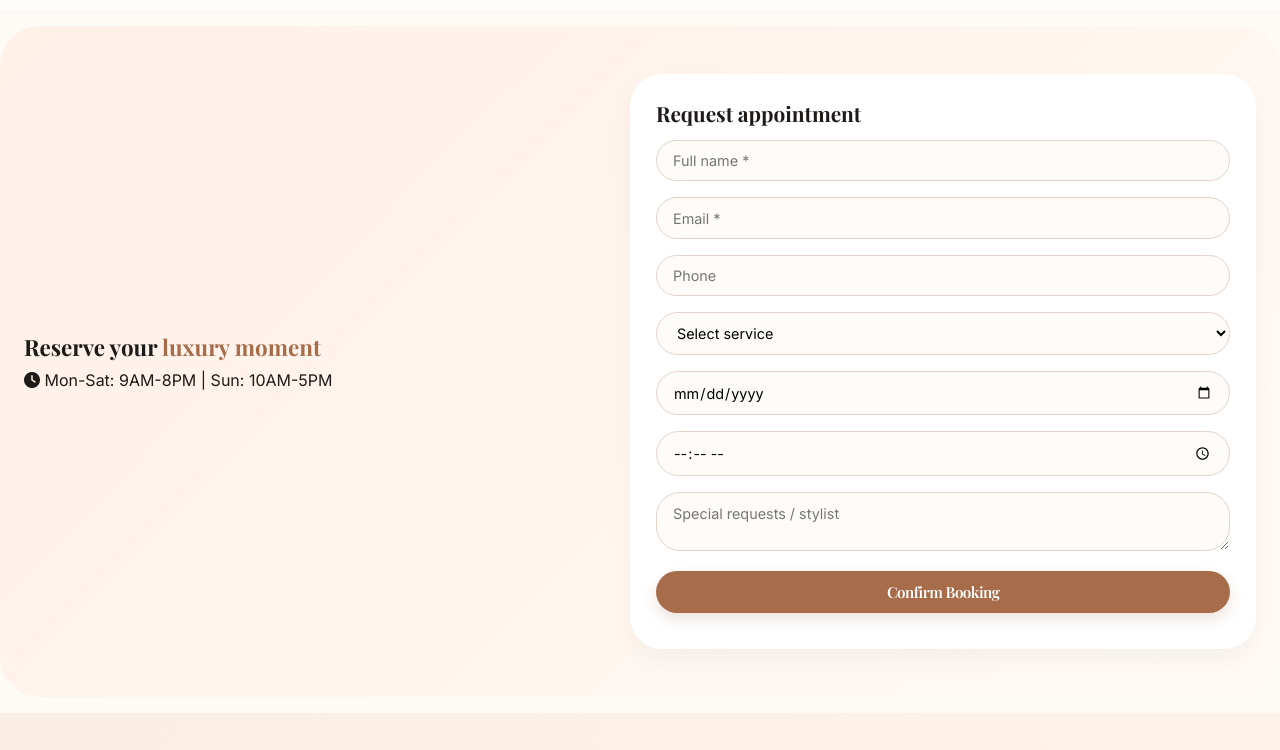
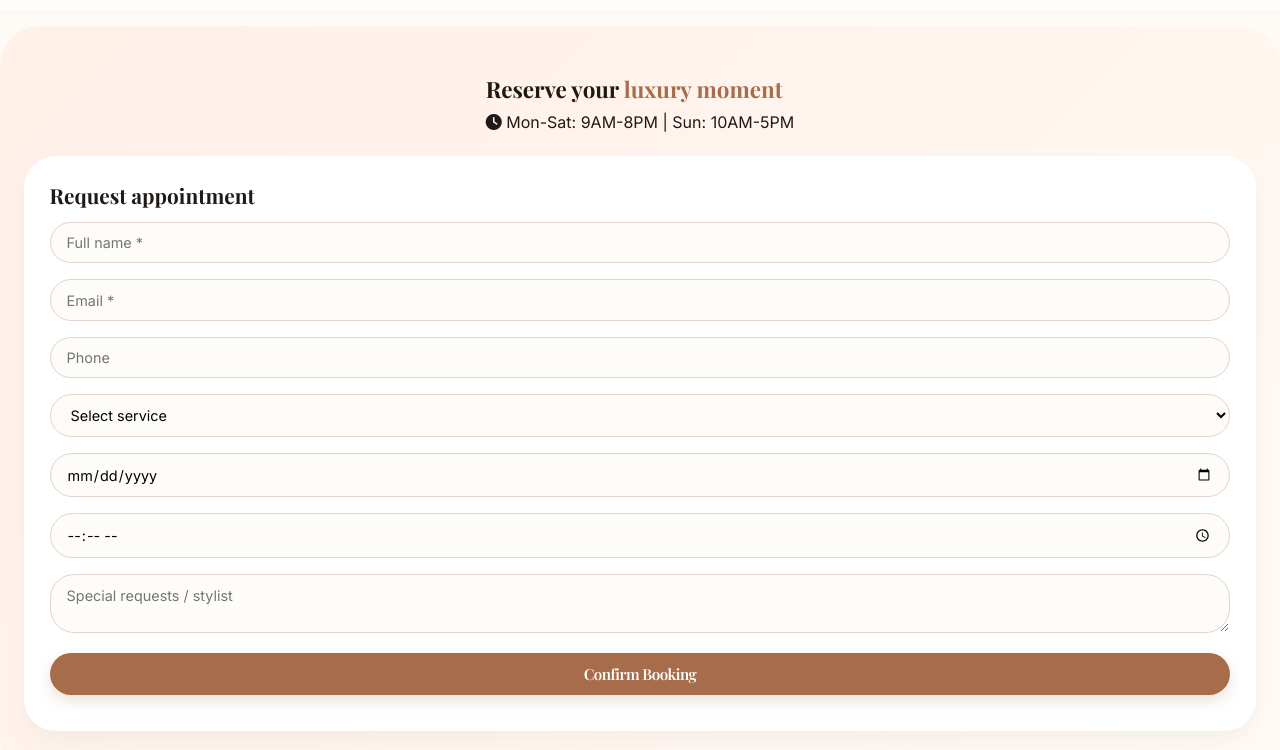
Before and after one commit to Karthikj9611/Saloon_With_Backend, a website: page public/index.html in a window 1280 px wide. Shown: the part 50-800 px from the top of the page. Drawn offline with nearby package versions, Linux system fonts and the light colour scheme.

Commit message:
Dashboard changed.

```diff
--- a/public/index.html
+++ b/public/index.html
@@ -544,6 +544,23 @@
         line-height: 1.2;
     }
 }
+
+.booking-wrapper {
+    display: flex;
+    flex-direction: column;   /* 👈 FORCE TOP → BOTTOM */
+    gap: 1.5rem;
+}
+
+.booking-form {
+    width: 100%;
+    max-width: 100%;   /* remove any limit */
+    flex: none;        /* stop flex shrinking */
+}
+
+.booking-wrapper {
+    display: flex;
+    flex-direction: column;  /* already added earlier */
+}
     </style>
 </head>
 <body>
```
